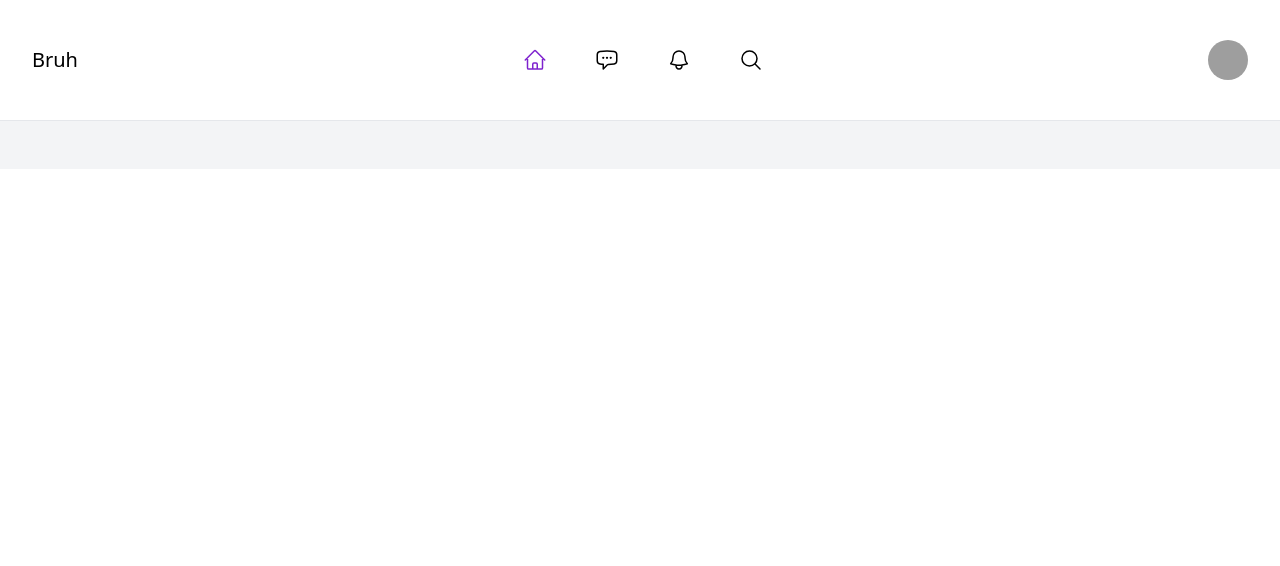
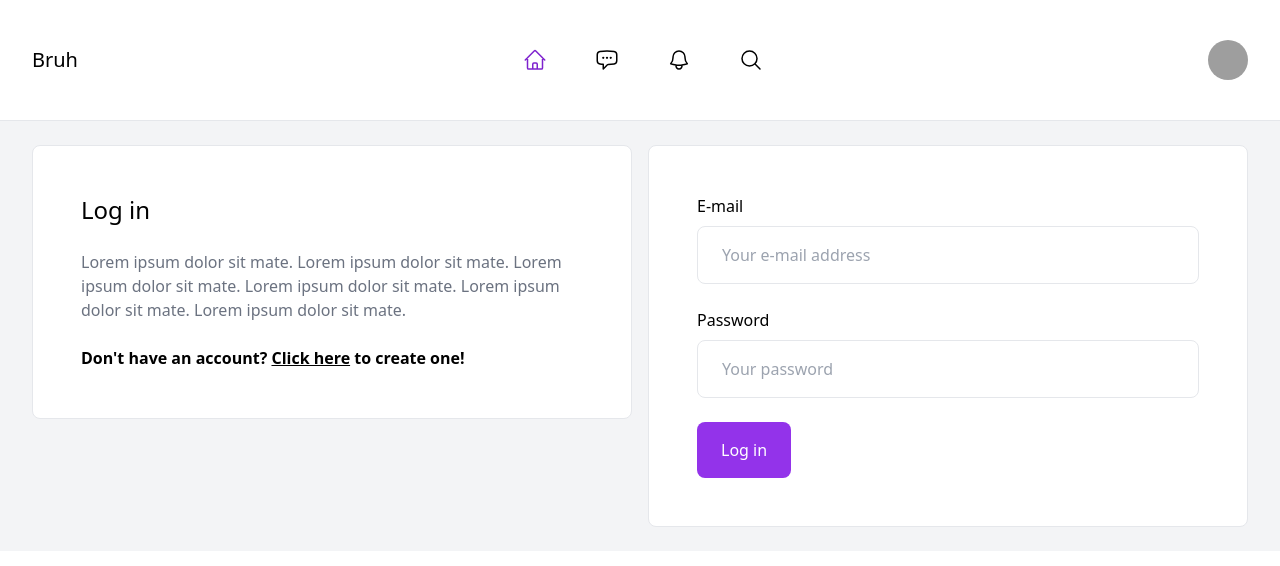
Before and after one commit to nhitz/bruh, a Vue app in the folder bruh_frontend/: page /login in a window 1280 px wide. Before the commit this address had no page. Shown: the top 566 px of the page. Built offline with nearby package versions, Linux system fonts and the light colour scheme; grey boxes are pictures that could not be loaded.

Commit message:
add LoginView.vue

```diff
--- a/bruh_frontend/src/router/index.js
+++ b/bruh_frontend/src/router/index.js
@@ -1,6 +1,7 @@
 import {createRouter, createWebHistory} from 'vue-router'
 import HomeView from '../views/HomeView.vue'
 import SignupView from "@/views/SignupView.vue";
+import LoginView from "@/views/LoginView.vue";
 
 const router = createRouter({
     history: createWebHistory(import.meta.env.BASE_URL),
@@ -16,6 +17,11 @@ const router = createRouter({
             component: SignupView
         },
         {
+            path: '/login',
+            name: 'login',
+            component: LoginView
+        },
+        {
             path: '/about',
             name: 'about',
             // route level code-splitting
--- /dev/null
+++ b/bruh_frontend/src/views/LoginView.vue
@@ -0,0 +1,38 @@
+<template>
+    <div class="max-w-7xl mx-auto grid grid-cols-2 gap-4">
+        <div class="main-left">
+            <div class="p-12 bg-white border border-gray-200 rounded-lg">
+                <h1 class="mb-6 text-2xl">Log in</h1>
+
+                <p class="mb-6 text-gray-500">
+                    Lorem ipsum dolor sit mate. Lorem ipsum dolor sit mate. Lorem ipsum dolor sit mate.
+                    Lorem ipsum dolor sit mate. Lorem ipsum dolor sit mate. Lorem ipsum dolor sit mate.
+                </p>
+
+                <p class="font-bold">
+                    Don't have an account? <RouterLink :to="{'name': 'signup'}" class="underline">Click here</RouterLink> to create one!
+                </p>
+            </div>
+        </div>
+
+        <div class="main-right">
+            <div class="p-12 bg-white border border-gray-200 rounded-lg">
+                <form class="space-y-6">
+                    <div>
+                        <label>E-mail</label><br>
+                        <input type="email" placeholder="Your e-mail address" class="w-full mt-2 py-4 px-6 border border-gray-200 rounded-lg">
+                    </div>
+
+                    <div>
+                        <label>Password</label><br>
+                        <input type="password" placeholder="Your password" class="w-full mt-2 py-4 px-6 border border-gray-200 rounded-lg">
+                    </div>
+
+                    <div>
+                        <button class="py-4 px-6 bg-purple-600 text-white rounded-lg">Log in</button>
+                    </div>
+                </form>
+            </div>
+        </div>
+    </div>
+</template>
```
